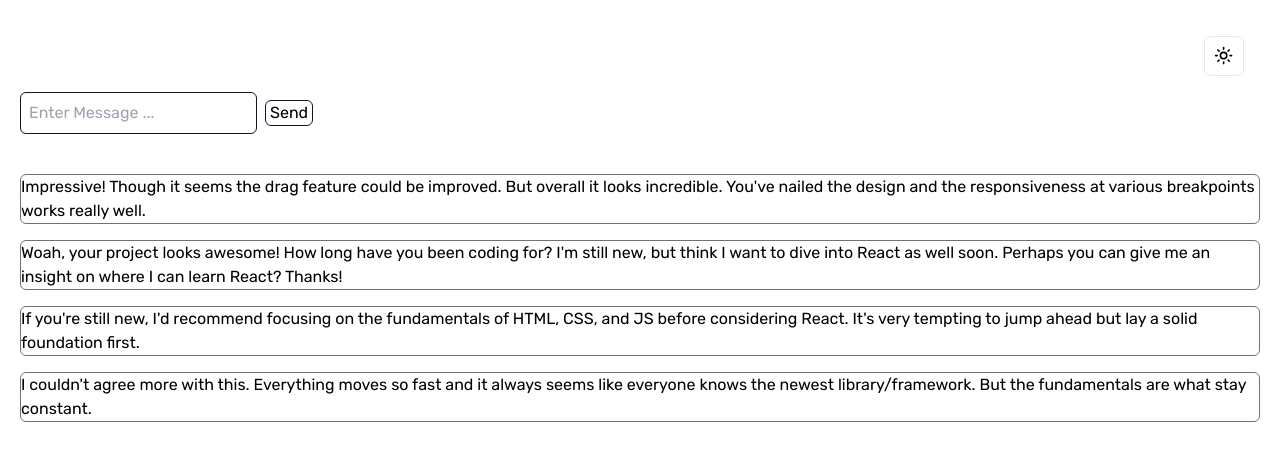
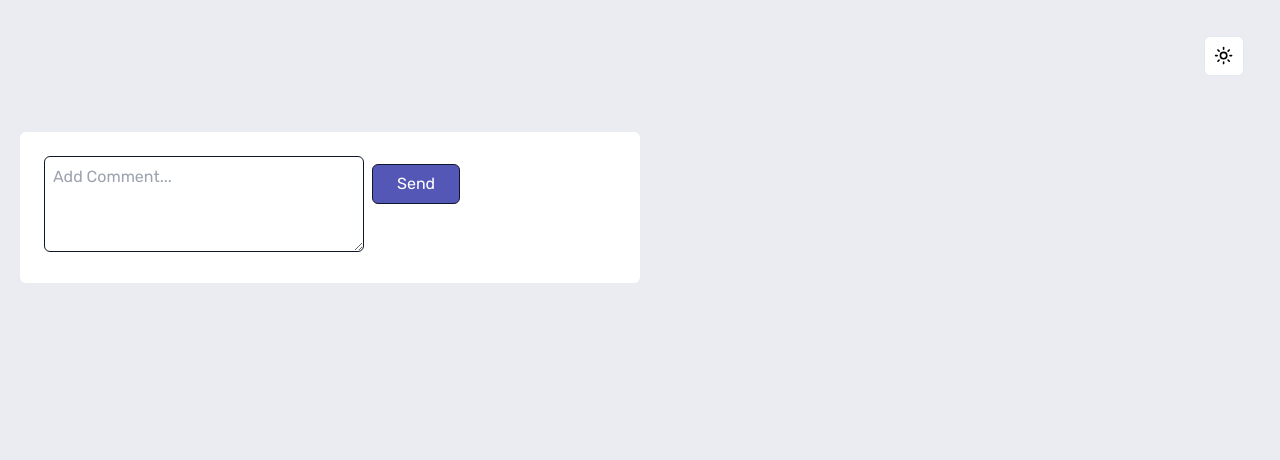
Before and after one commit to Fred-omojole/interactive-comments, a Next.js app: page / in a window 1280 px wide. Shown: the top 460 px of the page. Built offline with nearby package versions, Linux system fonts and the light colour scheme.

Commit message:
ui design

```diff
--- a/app/(home)/components/App.tsx
+++ b/app/(home)/components/App.tsx
@@ -1,5 +1,6 @@
 "use client"
 import Comments from "./Comments"
+import { Data } from "@/lib/Definition"
 
 const App = () => {
   return (
--- a/app/(home)/components/Comments.tsx
+++ b/app/(home)/components/Comments.tsx
@@ -1,49 +1,60 @@
 "use client ";
-import React, { useState } from "react";
+import React, { useRef, useState } from "react";
 import { Data, Comment, Reply } from "@/lib/Definition";
+import Image from "next/image";
 const Comments = () => {
-  const [comment, setComment] = useState(Data);
+  const [comment, setComment] = useState(Data.comments);
   const [commentBody, setCommentBody] = useState("");
+
+  const handleComment = () => {
+    const newComment: Comment = {
+      id: comment.length + 1,
+      content: commentBody,
+      createdAt: new Date().toISOString(),
+      score: 0,
+      user: {
+        image: {
+          png: Data.currentUser.image.png,
+          webp: Data.currentUser.image.webp,
+        },
+        username: "user",
+      },
+      replies: [],
+    };
+    setComment((prev) => [newComment, ...prev]);
+    setCommentBody("");
+  };
 
   return (
     <>
-      <div className="space-x-2">
-        <label>
-          <input
+      <div className="mt-10 lg:w-1/2 bg-white rounded-md">
+        <div className="flex flex-row gap-2 p-6 ">
+          <div>
+            {" "}
+            <label className="">
+              <textarea
                 value={commentBody}
                 onChange={(e) => setCommentBody(e.target.value)}
-            placeholder="Enter Message ..."
-            className="border-[1px] border-slate-900 p-1/2 rounded-md p-2"
+                placeholder="Add Comment..."
+                className="border-[1px] w-80 border-slate-900 p-2 rounded-md   h-24"
               />
-        </label>
-
+            </label>{" "}
+          </div>
+          <div>
             <button
-          // onClick={}
-          className="border-[1px] rounded-md border-slate-900 px-1"
+              onClick={() => handleComment()}
+              className=" moderateBlue mt-2 text-white bg border-[1px] rounded-md border-slate-900 px-6 h-10"
             >
               Send
             </button>
           </div>
-
-      <div className=" mt-10">
-        {comment.map((root, rootIndex) => (
-          <div className="" key={rootIndex}>
-            <div className="flex flex-col gap-4">
-              {root.comments.map((comment: Comment, commentIndex) => (
-                <div className="flex flex-col gap-4" key={commentIndex}>
-                  <div className=" border-[1px] border-zinc-500 rounded-md">
-                    {comment.content}
-                  </div>
-                  {comment.replies.map((reply: Reply, replyIndex) => (
-                    <div key={replyIndex}>
-                      <div className=" border-[1px] border-zinc-500 rounded-md">
-                        {reply.content}
         </div>
       </div>
-                  ))}
-                </div>
-              ))}
-            </div>
+
+      <div className="mt-10">
+        {comment.map((comment, commentIndex) => (
+          <div key={commentIndex}>
+            <div className=""></div>
           </div>
         ))}
       </div>
--- a/app/globals.css
+++ b/app/globals.css
@@ -2,35 +2,37 @@
 @tailwind components;
 @tailwind utilities;
 
+body {
+  background-color: hsl(223, 19%, 93%);
+}
 
 .moderateBlue {
-    color : hsl(238, 40%, 52%)
+  background-color: hsl(238, 40%, 52%);
 }
 
-  .softRed{
-    color:hsl(358, 79%, 66%)
+.softRed {
+  color: hsl(358, 79%, 66%);
 }
 
-  .LightGrayishBlue{
-    color: hsl(239, 57%, 85%)
+.LightGrayishBlue {
+  color: hsl(239, 57%, 85%);
 }
 
-  .paleRed{
-    color: hsl(357, 100%, 86%)
+.paleRed {
+  color: hsl(357, 100%, 86%);
 }
 
-
-  .darkblue{
-    color:hsl(212, 24%, 26%)
+.darkblue {
+  color: hsl(212, 24%, 26%);
 }
-  .lightGray{
-    color: hsl(223, 19%, 93%)
+.lightGray {
+  color: hsl(223, 19%, 93%);
 }
 
-  .veryLightGray{
-    color: hsl(228, 33%, 97%)
+.veryLightGray {
+  color: hsl(228, 33%, 97%);
 }
 
-  .white{
-    color: hsl(0, 0%, 100%)
+.white {
+  color: hsl(0, 0%, 100%);
 }
--- a/lib/Definition.ts
+++ b/lib/Definition.ts
@@ -51,12 +51,12 @@ export interface Image3 {
   webp: string;
 }
 
-export const Data: Array<Root> = [
+export const Data: Root =
   {
     currentUser: {
       image: {
-        png: "./images/avatars/image-juliusomo.png",
-        webp: "./images/avatars/image-juliusomo.webp",
+        png: "/images/avatars/image-juliusomo.png",
+        webp: "/images/avatars/image-juliusomo.webp",
       },
       username: "juliusomo",
     },
@@ -69,8 +69,8 @@ export const Data: Array<Root> = [
         score: 12,
         user: {
           image: {
-            png: "./images/avatars/image-amyrobson.png",
-            webp: "./images/avatars/image-amyrobson.webp",
+            png: "/images/avatars/image-amyrobson.png",
+            webp: "/images/avatars/image-amyrobson.webp",
           },
           username: "amyrobson",
         },
@@ -84,8 +84,8 @@ export const Data: Array<Root> = [
         score: 5,
         user: {
           image: {
-            png: "./images/avatars/image-maxblagun.png",
-            webp: "./images/avatars/image-maxblagun.webp",
+            png: "/images/avatars/image-maxblagun.png",
+            webp: "/images/avatars/image-maxblagun.webp",
           },
           username: "maxblagun",
         },
@@ -99,8 +99,8 @@ export const Data: Array<Root> = [
             replyingTo: "maxblagun",
             user: {
               image: {
-                png: "./images/avatars/image-ramsesmiron.png",
-                webp: "./images/avatars/image-ramsesmiron.webp",
+                png: "/images/avatars/image-ramsesmiron.png",
+                webp: "/images/avatars/image-ramsesmiron.webp",
               },
               username: "ramsesmiron",
             },
@@ -114,8 +114,8 @@ export const Data: Array<Root> = [
             replyingTo: "ramsesmiron",
             user: {
               image: {
-                png: "./images/avatars/image-juliusomo.png",
-                webp: "./images/avatars/image-juliusomo.webp",
+                png: "/images/avatars/image-juliusomo.png",
+                webp: "/images/avatars/image-juliusomo.webp",
               },
               username: "juliusomo",
             },
@@ -123,5 +123,4 @@ export const Data: Array<Root> = [
         ],
       },
     ],
-  },
-];
+  };
```
Also changed, not shown: app/(home)/components/Delete.tsx (added), app/(home)/components/Reply.tsx (added). Lines whose indentation alone changed are shown as unchanged.
